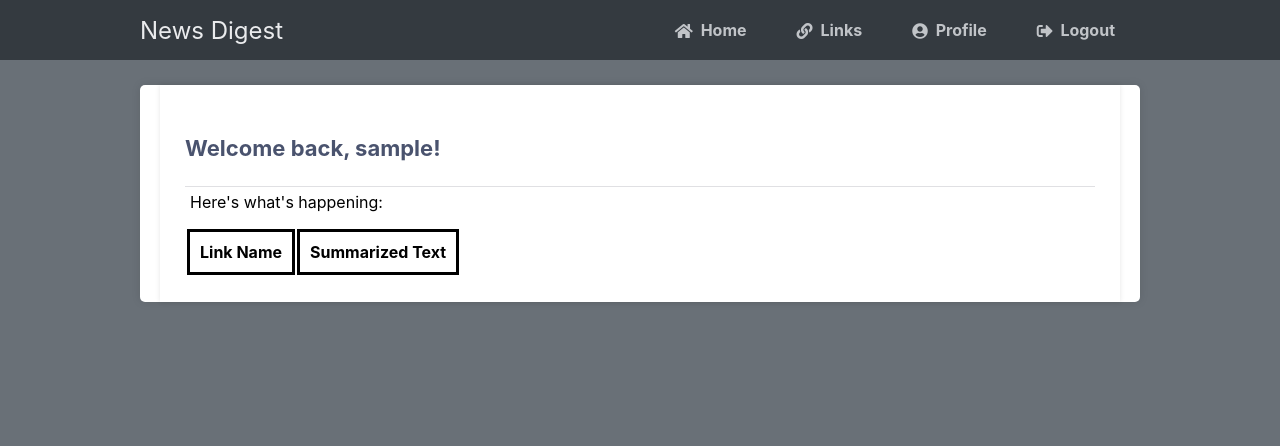
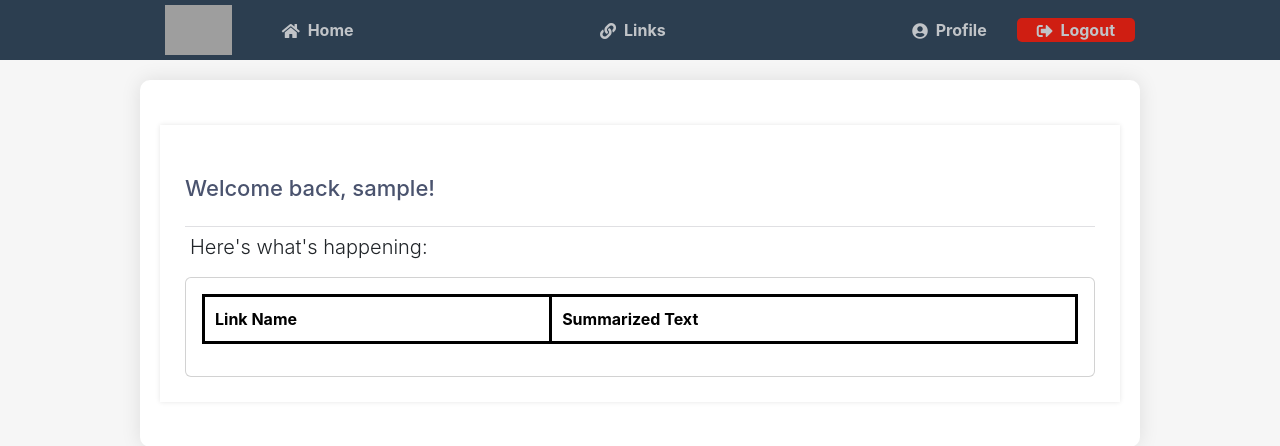
Before and after one commit to Pradster02/NewsDigest, a Flask app: page /pythonlogin/home in a window 1280 px wide. Shown: the top 446 px of the page. Run offline with Flask 3, Linux system fonts and the light colour scheme; the visitor is signed in with stand-in values (Sample User, id 1); data that the repository does not hold is empty; some libraries are stand-ins or nearby versions; grey boxes are pictures that could not be loaded.

Commit message:
Update layout.html

```diff
--- a/templates/layout.html
+++ b/templates/layout.html
@@ -3,24 +3,35 @@
 <head>
     <meta charset="utf-8">
     <title>{% block title %}{% endblock %}</title>
+	<link href="https://cdn.jsdelivr.net/npm/bootstrap@5.3.3/dist/css/bootstrap.min.css" rel="stylesheet" integrity="sha384-QWTKZyjpPEjISv5WaRU9OFeRpok6YctnYmDr5pNlyT2bRjXh0JMhjY6hW+ALEwIH" crossorigin="anonymous">
     <link rel="stylesheet" href="{{ url_for('static', filename='style.css') }}">
     <link rel="stylesheet" href="https://use.fontawesome.com/releases/v5.7.1/css/all.css">
     <style>
         body {
-            font-family: Arial, sans-serif;
+            font-family: 'Segoe UI', Tahoma, Geneva, Verdana, sans-serif;
             margin: 0;
             padding: 0;
-            background-color: #697077; /* Light gray background */
+            background-color: #f6f6f6; /* Light gray background */
+            overflow-x: hidden; /* Hide horizontal scrollbar */
         }
         .navtop {
-            background-color: #343a40; /* Dark background for navigation bar */
+            background-color: #2c3e50; /* Dark blue background for navigation bar */
             color: #fff; /* White text */
             padding: 10px 0;
         }
         .navtop div {
             max-width: 1200px;
             margin: auto;
-            text-align: center;
+            display: flex; /* Use flexbox for alignment */
+            align-items: center; /* Center items vertically */
+            justify-content: space-between; /* Distribute items evenly */
+        }
+        .navtop h1 {
+            margin: 0;
+            font-size: 28px;
+            font-weight: bold;
+            color: #fff; /* White text */
+            text-shadow: 1px 1px 2px rgba(0, 0, 0, 0.5); /* Text shadow */
         }
         .navtop a {
             color: #fff; /* White text */
@@ -28,28 +39,58 @@
             padding: 10px 15px;
             margin: 0 5px;
             border-radius: 5px;
+            transition: background-color 0.3s ease; /* Smooth transition */
         }
         .navtop a:hover {
-            background-color: #495057; /* Darker background on hover */
+            background-color: #34495e;
+        }
+        .btn {
+            display: inline-block;
+            padding: 10px 20px;
+            background-color: #cf1e12;
+            color: #fff;
+            border: none;
+            border-radius: 5px;
+            text-decoration: none;
+            transition: background-color 0.3s ease;
+            cursor: pointer;
+        }
+        .btn:hover {
+            background-color: #2980b9;
         }
         .content {
             max-width: 1200px;
             margin: 20px auto;
-            padding: 0 20px;
-            background-color: #fff; /* White content background */
-            border-radius: 5px;
-            box-shadow: 0 0 10px rgba(0, 0, 0, 0.1); /* Subtle shadow */
+            padding: 20px;
+            background-color: #fff;
+            border-radius: 10px;
+            box-shadow: 0 0 20px rgba(0, 0, 0, 0.1);
+        }
+        h1, h2, h3 {
+            color: #2c3e50;
         }
     </style>
 </head>
 <body>
+	<script>
+		document.addEventListener("resize", () => {
+			document.getElementsByClassName("col-md-8")[0].style.width = "100%";
+		});
+
+		document.addEventListener("DOMContentLoaded", () => {
+			document.getElementsByClassName("col-md-8")[0].style.width = "100%";
+		});
+	</script>
+	<script src="https://cdn.jsdelivr.net/npm/bootstrap@5.3.3/dist/js/bootstrap.bundle.min.js" integrity="sha384-YvpcrYf0tY3lHB60NNkmXc5s9fDVZLESaAA55NDzOxhy9GkcIdslK1eN7N6jIeHz" crossorigin="anonymous"></script>
 <nav class="navtop">
     <div>
-        <h1>News Digest</h1>
-        <a href="{{ url_for('home') }}"><i class="fas fa-home"></i>Home</a>
-        <a href="{{ url_for('links') }}"><i class="fas fa-link"></i>Links</a>
-        <a href="{{ url_for('profile') }}"><i class="fas fa-user-circle"></i>Profile</a>
-        <a href="{{ url_for('logout') }}"><i class="fas fa-sign-out-alt"></i>Logout</a>
+		<a href="{{ url_for('home') }}"><img src="/static/Logo.jpg" alt="Logo" style="height:50px;"></a>
+        <div>
+            <a href="{{ url_for('home') }}"><i class="fas fa-home"></i>Home</a>
+            <a href="{{ url_for('links') }}"><i class="fas fa-link"></i>Links</a>
+            <a href="{{ url_for('profile') }}"><i class="fas fa-user-circle"></i>Profile</a>
+        </div>
+        <a href="{{ url_for('logout') }}" class="btn"><i class="fas fa-sign-out-alt"></i>Logout</a>
     </div>
 </nav>
 <div class="content">
```
